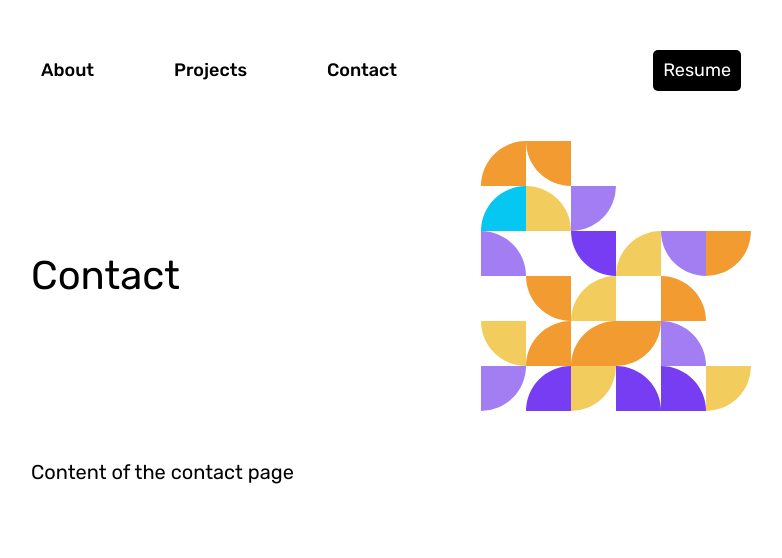
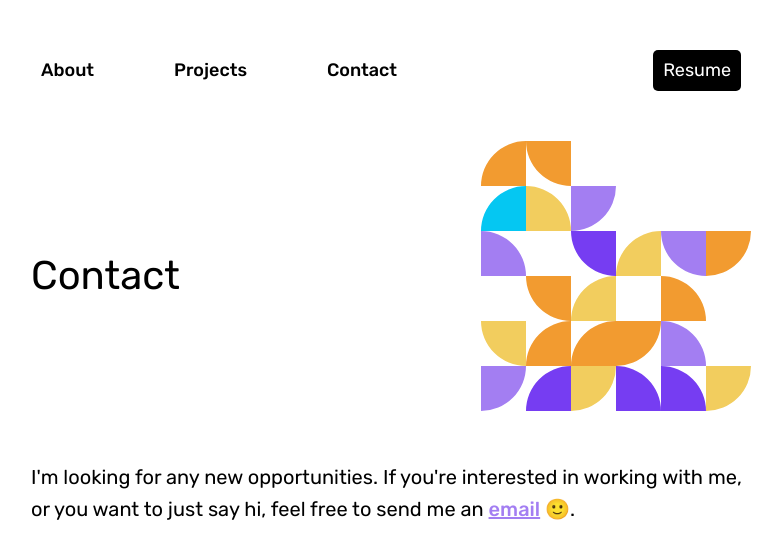
Before and after one commit to dont-hurry/portfolio, a React (Create React App) app: page /contact in a window 1280 px wide. Shown: the top 558 px of the page, without its empty margins (249-1031 px from the left). Built offline with nearby package versions, Linux system fonts and the light colour scheme.

Commit message:
Add some contents

```diff
--- a/src/pages/about.js
+++ b/src/pages/about.js
@@ -5,9 +5,9 @@ export default function About() {
   return (
     <PageLayout title="I'm Po-Han Chen.">
       <p>
-        I'm a <b>frontend developer</b> who builds exquisite websites. I'm
-        familiar with <b>JavaScript</b> and <b>CSS</b>, and have some knowledge
-        of <b>React</b> and <b>Node.js</b>.
+        Hi, there! I'm a <b>frontend developer</b> who builds exquisite
+        websites. I'm familiar with <b>JavaScript (ES6+)</b> and <b>CSS</b>, and
+        have some knowledge of <b>React</b> and <b>Node.js</b>.
       </p>
       <p>
         In 2020, I was in the Academia Sinica and engaged in{" "}
--- a/src/pages/contact.js
+++ b/src/pages/contact.js
@@ -1,5 +1,13 @@
 import PageLayout from "../components/PageLayout";
 
 export default function Contact() {
-  return <PageLayout title="Contact">Content of the contact page</PageLayout>;
+  return (
+    <PageLayout title="Contact">
+      <p>
+        I'm looking for any new opportunities. If you're interested in working
+        with me, or you want to just say hi, feel free to send me an{" "}
+        <a href="mailto:pohanc649@gmail.com">email</a> 🙂.
+      </p>
+    </PageLayout>
+  );
 }
```
